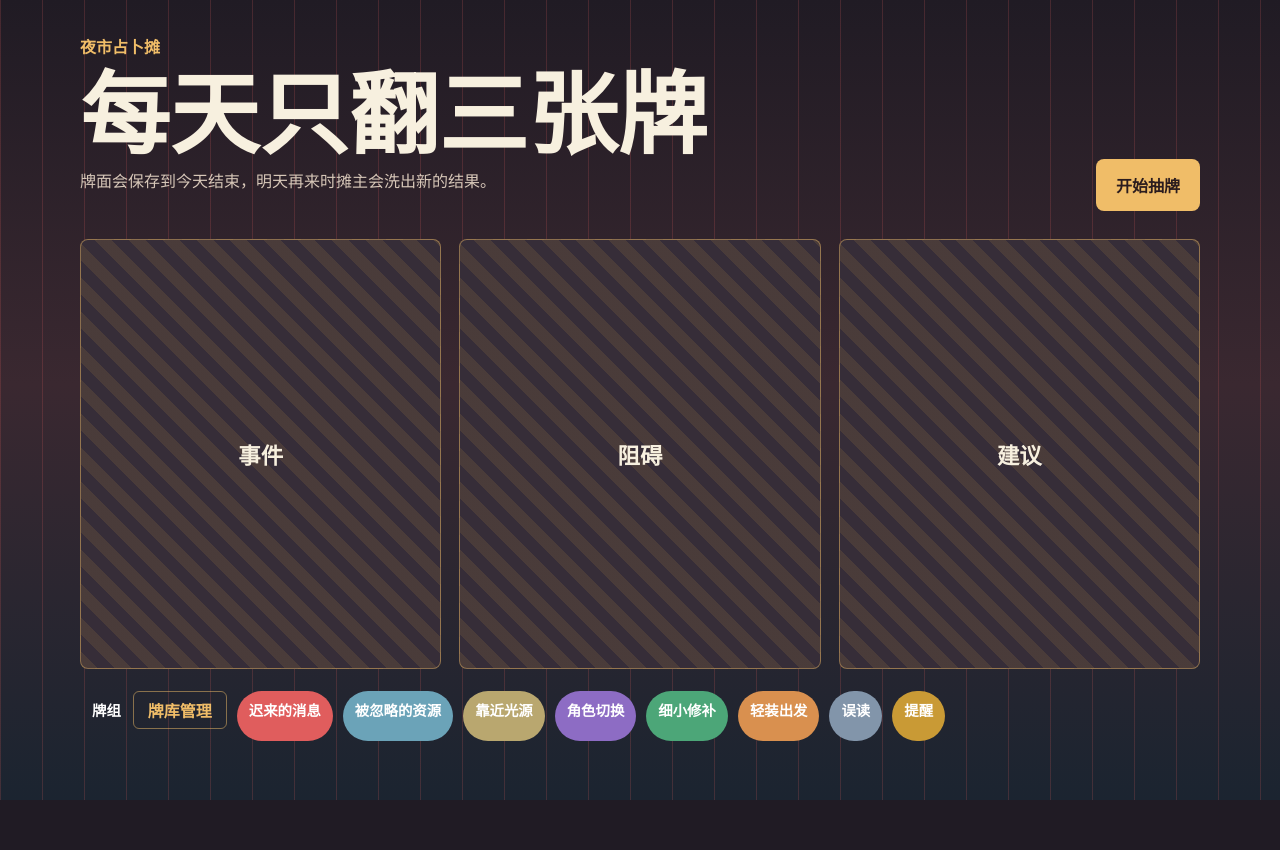
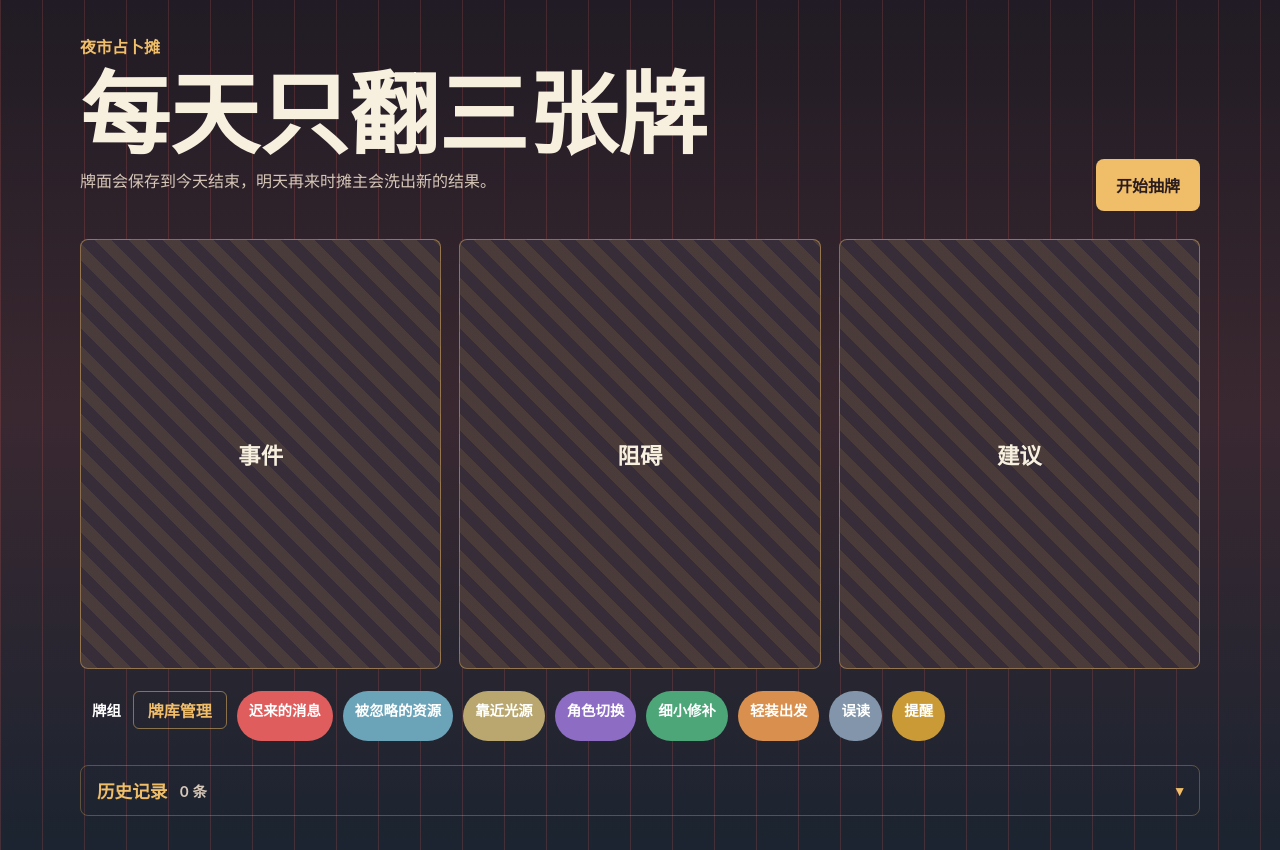
Before and after one commit to aliAjax/hxwl-2-9c00942, a React (Vite) app: page / in a window 1280 px wide. Before the commit the page ends 800 px from the top, so only its background shows below. Built offline with nearby package versions, Linux system fonts and the light colour scheme.

Commit message:
.3436396082391580:e851a3791aaaf540907fff57e2cb5044_6a290beeef13ca8bc6ee7069.6a290bf0ef13ca8bc6ee706b.6a290bf01b85eb3332ad4e88:Trae CN.T(2026/6/10 15:02:08)

```diff
--- a/src/App.tsx
+++ b/src/App.tsx
@@ -14,6 +14,22 @@
   date: string;
   cardIds: string[];
 };
+
+type HistoryCard = {
+  position: string;
+  name: string;
+  keyword: string;
+  meaning: string;
+  hue: string;
+  glyph: string;
+};
+
+type HistoryRecord = {
+  date: string;
+  cards: HistoryCard[];
+};
+
+const historyKey = "hxwl-2-history";
 
 const defaultCards: Card[] = [
   { id: "lantern", name: "倒挂灯笼", keyword: "迟来的消息", meaning: "不要急着催促，答案会在你转身之后出现。", hue: "#e05d5d", glyph: "灯" },
@@ -55,6 +71,33 @@
   localStorage.setItem(customCardsKey, JSON.stringify(cards));
 }
 
+function loadHistory(): HistoryRecord[] {
+  try {
+    return JSON.parse(localStorage.getItem(historyKey) || "[]") as HistoryRecord[];
+  } catch {
+    return [];
+  }
+}
+
+function saveHistory(history: HistoryRecord[]) {
+  localStorage.setItem(historyKey, JSON.stringify(history));
+}
+
+function addToHistory(record: HistoryRecord) {
+  const history = loadHistory();
+  const existingIndex = history.findIndex((r) => r.date === record.date);
+  if (existingIndex >= 0) {
+    history[existingIndex] = record;
+  } else {
+    history.unshift(record);
+  }
+  saveHistory(history);
+}
+
+function clearHistory() {
+  localStorage.removeItem(historyKey);
+}
+
 function drawCards(allCards: Card[]) {
   return [...allCards]
     .sort(() => Math.random() - 0.5)
@@ -72,6 +115,63 @@
   isCustom: true,
 };
 
+function formatDate(dateStr: string): string {
+  const date = new Date(dateStr);
+  const today = new Date();
+  const yesterday = new Date(today);
+  yesterday.setDate(yesterday.getDate() - 1);
+
+  if (dateStr === todayKey()) {
+    return "今天";
+  } else if (dateStr === yesterday.toISOString().slice(0, 10)) {
+    return "昨天";
+  } else {
+    return `${date.getMonth() + 1}月${date.getDate()}日`;
+  }
+}
+
+function HistoryItem({ record }: { record: HistoryRecord }) {
+  const [expanded, setExpanded] = useState(false);
+
+  return (
+    <div className="history-item">
+      <button className="history-item-header" onClick={() => setExpanded(!expanded)}>
+        <span className="history-item-date">{formatDate(record.date)}</span>
+        <div className="history-item-preview">
+          {record.cards.map((card) => (
+            <span
+              key={card.position}
+              className="history-item-glyph"
+              style={{ background: card.hue }}
+              title={card.name}
+            >
+              {card.glyph}
+            </span>
+          ))}
+        </div>
+        <span className={`history-item-arrow ${expanded ? "expanded" : ""}`}>▾</span>
+      </button>
+      {expanded && (
+        <div className="history-item-cards">
+          {record.cards.map((card) => (
+            <div key={card.position} className="history-card">
+              <div className="history-card-glyph" style={{ background: card.hue }}>
+                {card.glyph}
+              </div>
+              <div className="history-card-info">
+                <small>{card.position}</small>
+                <h4>{card.name}</h4>
+                <strong style={{ color: card.hue }}>{card.keyword}</strong>
+                <p>{card.meaning}</p>
+              </div>
+            </div>
+          ))}
+        </div>
+      )}
+    </div>
+  );
+}
+
 export default function App() {
   const [reading, setReading] = useState<Reading | null>(loadReading);
   const [revealed, setRevealed] = useState(reading ? 3 : 0);
@@ -79,6 +179,8 @@
   const [showDeckManager, setShowDeckManager] = useState(false);
   const [editingCard, setEditingCard] = useState<Card | null>(null);
   const [isNewCard, setIsNewCard] = useState(false);
+  const [history, setHistory] = useState<HistoryRecord[]>(loadHistory);
+  const [showHistory, setShowHistory] = useState(false);
 
   const allCards = useMemo(() => [...defaultCards, ...customCards], [customCards]);
   const selectedCards = useMemo(
@@ -89,6 +191,24 @@
   useEffect(() => {
     saveCustomCards(customCards);
   }, [customCards]);
+
+  useEffect(() => {
+    if (revealed === 3 && reading && selectedCards.length === 3) {
+      const record: HistoryRecord = {
+        date: reading.date,
+        cards: selectedCards.map((card, index) => ({
+          position: positions[index],
+          name: card.name,
+          keyword: card.keyword,
+          meaning: card.meaning,
+          hue: card.hue,
+          glyph: card.glyph,
+        })),
+      };
+      addToHistory(record);
+      setHistory(loadHistory());
+    }
+  }, [revealed]);
 
   function startReading() {
     const next = { date: todayKey(), cardIds: drawCards(allCards) };
@@ -111,6 +231,13 @@
     setReading(null);
     setRevealed(0);
     localStorage.removeItem(storageKey);
+  }
+
+  function handleClearHistory() {
+    if (confirm("确定要清空所有历史记录吗？此操作不可恢复。")) {
+      clearHistory();
+      setHistory([]);
+    }
   }
 
   function handleDeleteCard(cardId: string) {
@@ -201,6 +328,34 @@
             </span>
           ))}
         </div>
+      </section>
+
+      <section className="history-section">
+        <div className="history-header">
+          <button className="history-toggle" onClick={() => setShowHistory(!showHistory)}>
+            <span className="history-title">历史记录</span>
+            <span className="history-count">{history.length} 条</span>
+            <span className={`history-arrow ${showHistory ? "expanded" : ""}`}>▾</span>
+          </button>
+          {history.length > 0 && showHistory && (
+            <button className="clear-history-button" onClick={handleClearHistory}>
+              清空历史
+            </button>
+          )}
+        </div>
+        {showHistory && (
+          <div className="history-content">
+            {history.length === 0 ? (
+              <p className="empty-history">还没有历史记录，完成一次抽牌后会自动保存。</p>
+            ) : (
+              <div className="history-list">
+                {history.map((record) => (
+                  <HistoryItem key={record.date} record={record} />
+                ))}
+              </div>
+            )}
+          </div>
+        )}
       </section>
 
       {showDeckManager && (
--- a/src/styles.css
+++ b/src/styles.css
@@ -627,3 +627,227 @@
     gap: 16px;
   }
 }
+
+.history-section {
+  max-width: 1120px;
+  margin: 24px auto 0;
+}
+
+.history-header {
+  display: flex;
+  align-items: center;
+  justify-content: space-between;
+  gap: 12px;
+}
+
+.history-toggle {
+  flex: 1;
+  display: flex;
+  align-items: center;
+  gap: 12px;
+  background: transparent;
+  border: 1px solid rgba(240, 189, 104, 0.3);
+  color: #f0bd68;
+  padding: 12px 16px;
+  border-radius: 8px;
+  font-weight: 700;
+  cursor: pointer;
+  transition: all 0.2s ease;
+  text-align: left;
+}
+
+.history-toggle:hover {
+  background: rgba(240, 189, 104, 0.1);
+  border-color: rgba(240, 189, 104, 0.5);
+}
+
+.history-title {
+  font-size: 1.1rem;
+  font-weight: 800;
+}
+
+.history-count {
+  color: #d7c7b8;
+  font-size: 0.9rem;
+  font-weight: 600;
+}
+
+.history-arrow {
+  margin-left: auto;
+  transition: transform 0.2s ease;
+  font-size: 0.9rem;
+}
+
+.history-arrow.expanded {
+  transform: rotate(180deg);
+}
+
+.clear-history-button {
+  background: rgba(224, 93, 93, 0.2);
+  color: #f0a0a0;
+  border: 1px solid rgba(224, 93, 93, 0.4);
+  padding: 10px 16px;
+  border-radius: 8px;
+  font-weight: 700;
+  cursor: pointer;
+  transition: all 0.2s ease;
+  font-size: 0.9rem;
+  flex-shrink: 0;
+}
+
+.clear-history-button:hover {
+  background: rgba(224, 93, 93, 0.35);
+}
+
+.history-content {
+  margin-top: 12px;
+}
+
+.empty-history {
+  color: #8a7a6d;
+  text-align: center;
+  padding: 30px;
+  font-style: italic;
+  background: rgba(255, 255, 255, 0.03);
+  border-radius: 8px;
+  border: 1px solid rgba(255, 255, 255, 0.05);
+}
+
+.history-list {
+  display: flex;
+  flex-direction: column;
+  gap: 10px;
+}
+
+.history-item {
+  background: rgba(255, 255, 255, 0.03);
+  border-radius: 8px;
+  border: 1px solid rgba(255, 255, 255, 0.05);
+  overflow: hidden;
+}
+
+.history-item-header {
+  width: 100%;
+  display: flex;
+  align-items: center;
+  gap: 16px;
+  padding: 14px 16px;
+  background: transparent;
+  border: 0;
+  color: inherit;
+  cursor: pointer;
+  transition: background 0.2s ease;
+  text-align: left;
+}
+
+.history-item-header:hover {
+  background: rgba(255, 255, 255, 0.05);
+}
+
+.history-item-date {
+  color: #f0bd68;
+  font-weight: 800;
+  font-size: 1rem;
+  min-width: 60px;
+}
+
+.history-item-preview {
+  display: flex;
+  gap: 6px;
+  flex: 1;
+}
+
+.history-item-glyph {
+  width: 32px;
+  height: 32px;
+  border-radius: 6px;
+  display: grid;
+  place-items: center;
+  color: #fffaf0;
+  font-size: 1.1rem;
+  font-weight: 900;
+}
+
+.history-item-arrow {
+  color: #8a7a6d;
+  transition: transform 0.2s ease;
+  font-size: 0.8rem;
+}
+
+.history-item-arrow.expanded {
+  transform: rotate(180deg);
+}
+
+.history-item-cards {
+  padding: 0 16px 16px;
+  display: flex;
+  flex-direction: column;
+  gap: 12px;
+}
+
+.history-card {
+  display: flex;
+  gap: 14px;
+  padding: 14px;
+  background: rgba(0, 0, 0, 0.15);
+  border-radius: 8px;
+  align-items: flex-start;
+}
+
+.history-card-glyph {
+  width: 50px;
+  height: 50px;
+  border-radius: 6px;
+  display: grid;
+  place-items: center;
+  color: #fffaf0;
+  font-size: 1.6rem;
+  font-weight: 900;
+  flex-shrink: 0;
+}
+
+.history-card-info {
+  flex: 1;
+  min-width: 0;
+}
+
+.history-card-info small {
+  color: #8a7a6d;
+  font-weight: 700;
+  font-size: 0.8rem;
+}
+
+.history-card-info h4 {
+  color: #f7f0df;
+  margin: 4px 0 6px;
+  font-size: 1.05rem;
+}
+
+.history-card-info strong {
+  display: inline-block;
+  margin-bottom: 6px;
+  font-size: 0.9rem;
+}
+
+.history-card-info p {
+  color: #d7c7b8;
+  margin: 0;
+  line-height: 1.5;
+  font-size: 0.9rem;
+}
+
+@media (max-width: 560px) {
+  .history-header {
+    flex-direction: column;
+    align-items: stretch;
+  }
+
+  .clear-history-button {
+    width: 100%;
+  }
+
+  .history-card {
+    flex-direction: column;
+    gap: 10px;
+  }
+}
```
